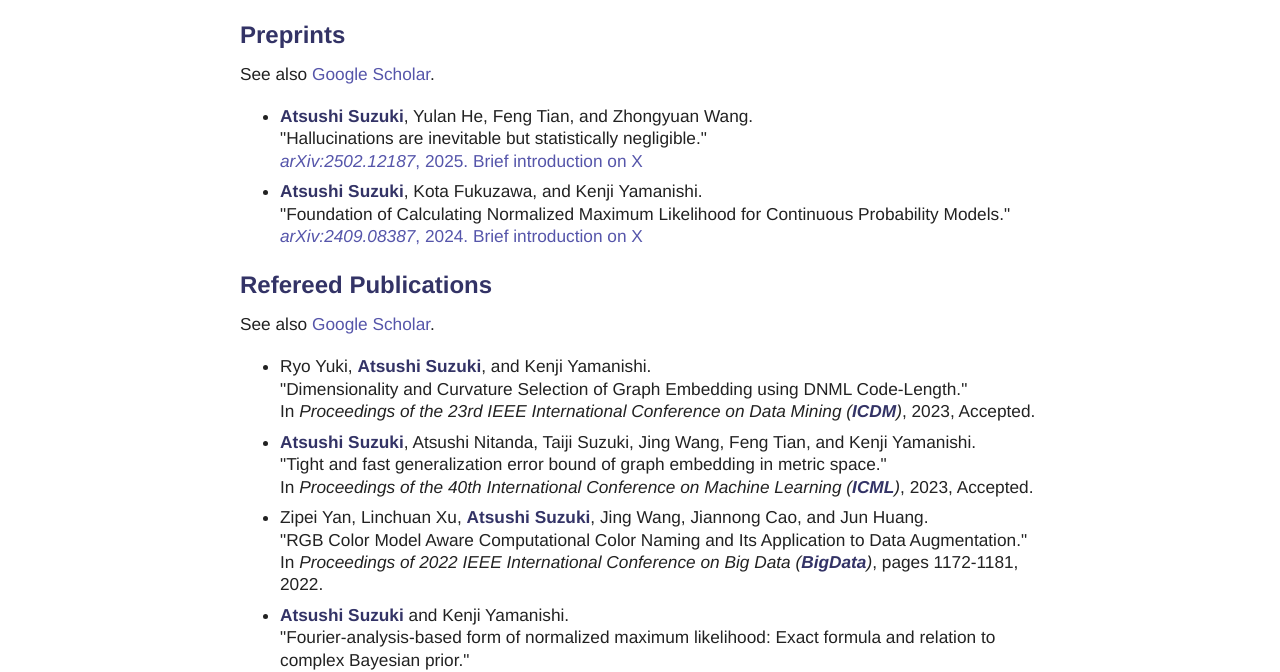
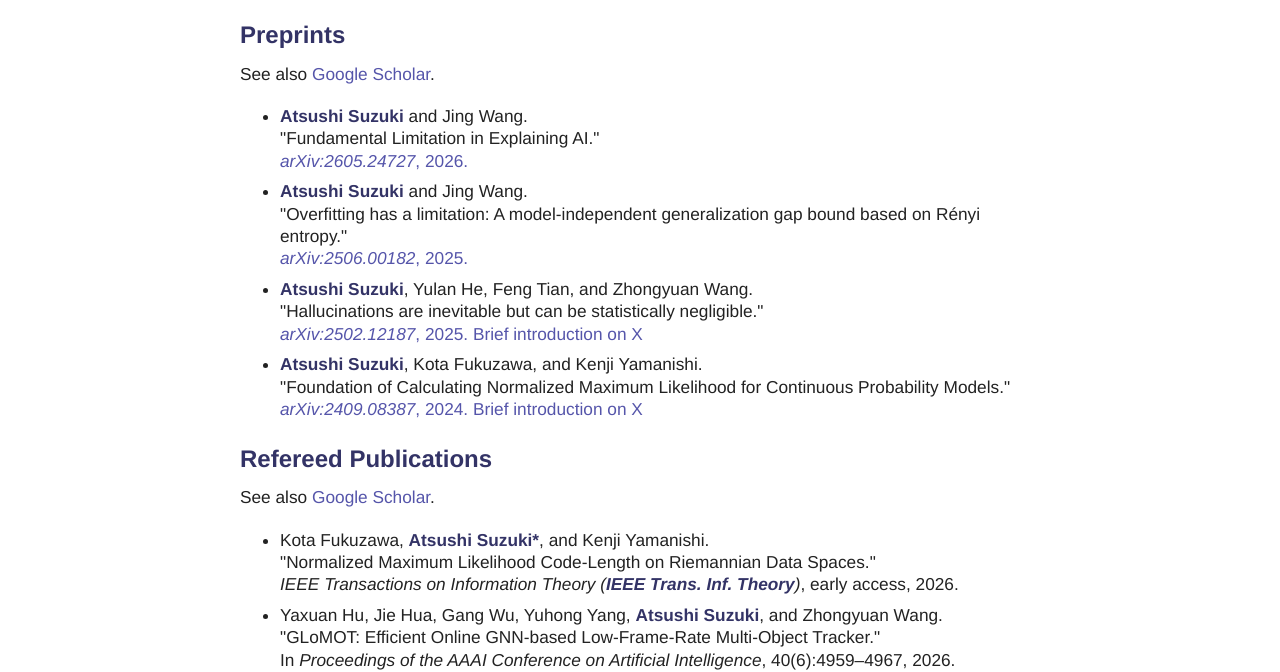
Before and after one commit to kawaii-lab/kawaii-lab.github.io, a plain HTML site: page publication.html in a window 1280 px wide. Shown: the part 135-807 px from the top of the page. Drawn offline with Linux system fonts and the light colour scheme.

Commit message:
update publications

```diff
--- a/publication.html
+++ b/publication.html
@@ -36,8 +36,16 @@
 <h2>Preprints</h2>
 <p>See also <a href="https://scholar.google.com/citations?user=kbMr45UAAAAJ&hl=en&oi=sra">Google Scholar</a>.</p>
 <ul>
+	<li><strong>Atsushi Suzuki</strong> and Jing Wang. <br>
+		"Fundamental Limitation in Explaining AI." <br>
+		<a href="https://arxiv.org/abs/2605.24727"><i>	arXiv:2605.24727</i>, 2026.</a></li>
+
+	<li><strong>Atsushi Suzuki</strong> and Jing Wang. <br>
+		"Overfitting has a limitation: A model-independent generalization gap bound based on Rényi entropy." <br>
+		<a href="https://arxiv.org/abs/2506.00182"><i>	arXiv:2506.00182</i>, 2025.</a></li>
+
 	<li><strong>Atsushi Suzuki</strong>, Yulan He, Feng Tian, and Zhongyuan Wang. <br>
-		"Hallucinations are inevitable but statistically negligible." <br>
+		"Hallucinations are inevitable but can be statistically negligible." <br>
 		<a href="https://arxiv.org/abs/2502.12187"><i>	arXiv:2502.12187</i>, 2025.</a> <a href="https://x.com/KAWAII_AI_lab/status/1895138655028851134">Brief introduction on X</a></li>
 	<li><strong>Atsushi Suzuki</strong>, Kota Fukuzawa, and Kenji Yamanishi. <br>
 		"Foundation of Calculating Normalized Maximum Likelihood for Continuous Probability Models." <br>
@@ -47,6 +55,14 @@
 <h2>Refereed Publications</h2>
 <p>See also <a href="https://scholar.google.com/citations?user=kbMr45UAAAAJ&hl=en&oi=sra">Google Scholar</a>.</p>
 <ul>
+	<li>Kota Fukuzawa, <strong>Atsushi Suzuki*</strong>, and Kenji Yamanishi. <br>
+		"Normalized Maximum Likelihood Code-Length on Riemannian Data Spaces." <br>
+		<i>IEEE Transactions on Information Theory (<strong>IEEE Trans. Inf. Theory</strong>)</i>, early access, 2026.</li>
+
+	<li>Yaxuan Hu, Jie Hua, Gang Wu, Yuhong Yang, <strong>Atsushi Suzuki</strong>, and Zhongyuan Wang. <br>
+		"GLoMOT: Efficient Online GNN-based Low-Frame-Rate Multi-Object Tracker." <br>
+		In <i>Proceedings of the AAAI Conference on Artificial Intelligence</i>, 40(6):4959–4967, 2026.</li>
+
 	<li>Ryo Yuki, <strong>Atsushi Suzuki</strong>, and Kenji Yamanishi. <br>
 		"Dimensionality and Curvature Selection of Graph Embedding using DNML Code-Length." <br>
 		In <i>Proceedings of the 23rd IEEE International Conference on Data Mining (<strong>ICDM</strong>)</i>, 2023, Accepted.</li>
```
